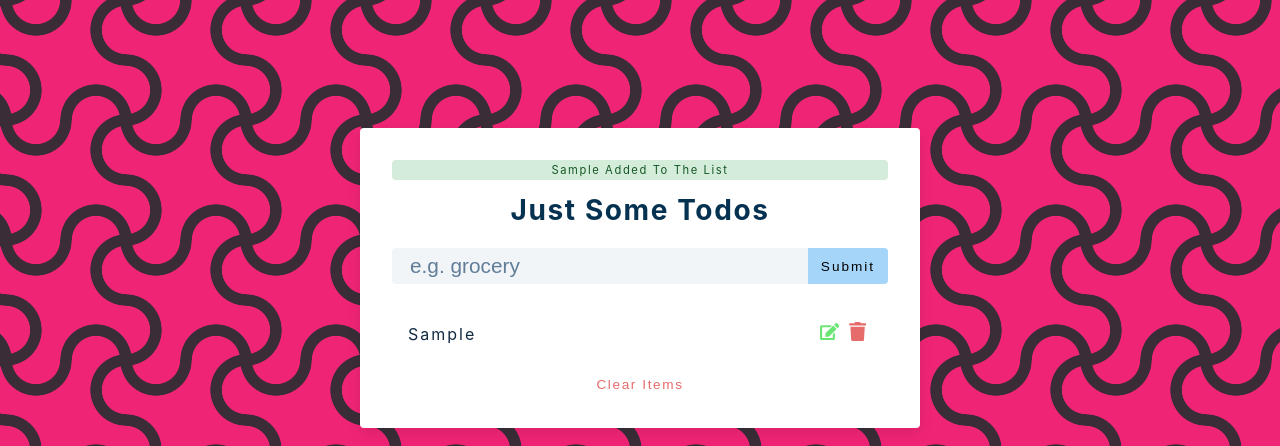
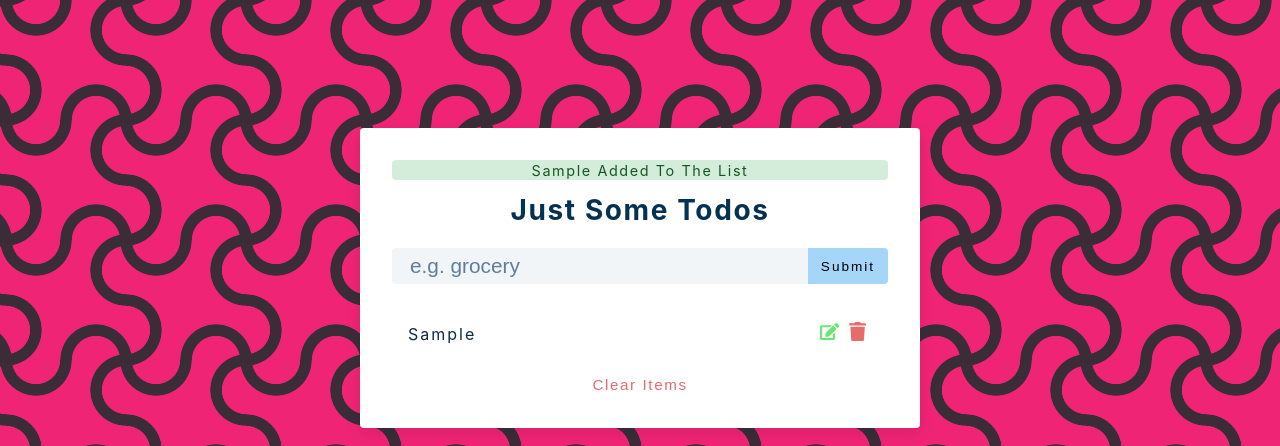
Before and after one commit to juditanita/Todo_List, a React (Create React App) app: page / in a window 1280 px wide. Both pictures are taken after typing "Sample" into the empty fields and a click on the button "Submit". Shown: the top 446 px of the page. Built offline with nearby package versions, Linux system fonts and the light colour scheme.

Commit message:
update css

```diff
--- a/src/index.css
+++ b/src/index.css
@@ -196,7 +196,7 @@ Grocery List
   display: grid;
   align-items: center;
   text-align: center;
-  font-size: 0.7rem;
+  font-size: 0.9rem;
   border-radius: 0.25rem;
   letter-spacing: var(--spacing);
   text-transform: capitalize;
@@ -319,7 +319,7 @@ Grocery List
   border-color: transparent;
   color: var(--clr-red-light);
   margin: 0 auto;
-  font-size: 0.85rem;
+  font-size: 0.95rem;
   letter-spacing: var(--spacing);
   cursor: pointer;
   transition: var(--transition);
```
